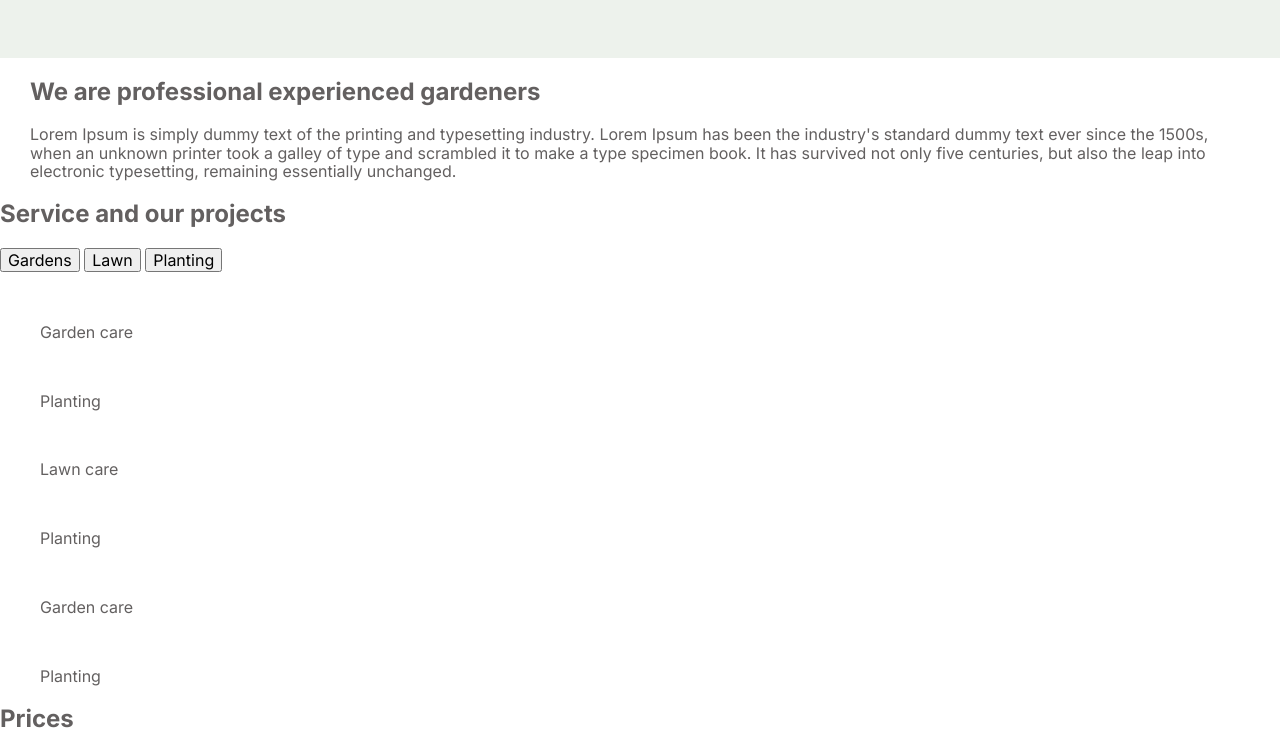
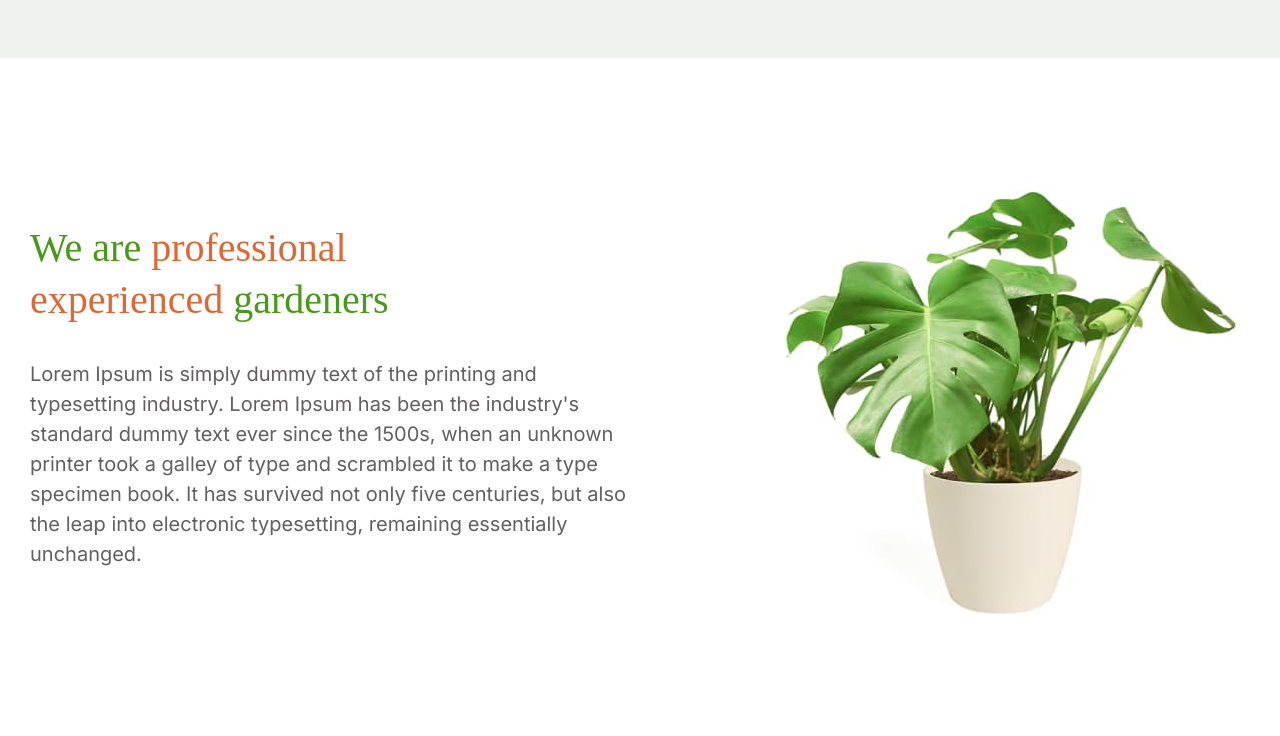
Before and after one commit to Ttatyanakr/plants, a plain HTML site: page plants/index.html in a window 1280 px wide. Shown: the part 607-1343 px from the top of the page. Drawn offline with nearby package versions, Linux system fonts and the light colour scheme; a web font is replaced by a local one.

Commit message:
feat: add styles for about section

```diff
--- a/plants/assets/styles/style.css
+++ b/plants/assets/styles/style.css
@@ -124,7 +124,7 @@ li {
     color: var(--light-gray);
 }
 
-.green-text {
+.welcome__h2_green {
     color: var(--green);
 }
 
@@ -146,3 +146,53 @@ li {
 }
 
 /* WELCOME SECTION STYLES END */
+
+
+
+/* ABOUT SECTION STYLES START */
+
+.about {
+    min-height: 41.625rem;
+
+    display: flex;
+    justify-content: space-between;
+    align-items: center;
+}
+
+.about__content {
+    /* display: flex;
+    flex-direction: column; */
+
+    max-width: 37.81rem;
+    /* max-height: 21.875rem; */
+    max-height: 21.18rem;
+}
+
+.about__text {
+    font-size: 1.25rem;
+    line-height: 1.875rem;
+}
+
+.about__h2 {
+    max-width: 28.75rem;
+    margin-top: 0;
+
+    font-family: 'Inika';
+    font-weight: 400;
+    font-size: 2.5rem;
+    line-height: 3.25rem;
+    color: var(--green);
+}
+
+.about__h2_orange {
+    color: var(--orange);
+}
+
+.about__img {
+    width: 29rem;
+    height: 30rem;
+    background: url("../images/about_plant.jpg");
+
+}
+
+/* ABOUT SECTION STYLES END */
--- a/plants/index.html
+++ b/plants/index.html
@@ -7,6 +7,7 @@
     <title>Plants</title>
     <link rel="stylesheet" href="https://cdnjs.cloudflare.com/ajax/libs/normalize/8.0.1/normalize.min.css" integrity="sha512-NhSC1YmyruXifcj/KFRWoC561YpHpc5Jtzgvbuzx5VozKpWvQ+4nXhPdFgmx8xqexRcpAglTj9sIBWINXa8x5w==" crossorigin="anonymous" referrerpolicy="no-referrer" />
     <link rel="stylesheet" href="/assets/styles/style.css">
+    <link rel="icon" href="/assets/icons/favicon.ico">
 </head>
 <body>
     <div class="header-container">
@@ -46,7 +47,7 @@
             <div class="wrapper">
                 <section class="welcome">
                     <div class="welcome__content">
-                        <h2 class="welcome__h2">We grow <span class="green-text">plants</span> and give you oxygen</h2>
+                        <h2 class="welcome__h2">We grow <span class="welcome__h2_green">plants</span> and give you oxygen</h2>
                         <p class="welcome__text">Lorem Ipsum is simply dummy text of the printing and
                             typesetting industry. Lorem Ipsum has been the
                             industry's standard dummy text ever since the 1500s.</p>
@@ -59,7 +60,7 @@
         <div class="wrapper">
             <section class="about">
                 <div class="about__content">
-                    <h2 class="h2-style">We are professional experienced gardeners</h2>
+                    <h2 class="about__h2">We are <span class="about__h2_orange">professional experienced</span> gardeners</h2>
                     <p class="about__text">Lorem Ipsum is simply dummy text of the printing and
                         typesetting industry. Lorem Ipsum has been the industry's
                         standard dummy text ever since the 1500s, when an unknown
@@ -69,6 +70,8 @@
                 <div class="about__img"></div>
             </section>
         </div>
+        <div class="services__container">
+            <div class="wrapper">
                 <section class="services">
                     <h2 class="h2-style">Service and our projects</h2>
                     <div class="services__filter">
@@ -109,6 +112,8 @@
                         </li>
                     </ul>
                 </section>
+            </div>
+        </div>
         <section class="prices">
             <div class="prices__container">
                 <h2 class="h2-like">Prices</h2>
```
Also changed, not shown: plants/assets/icons/favicon.ico (added). Lines whose indentation alone changed are shown as unchanged.
